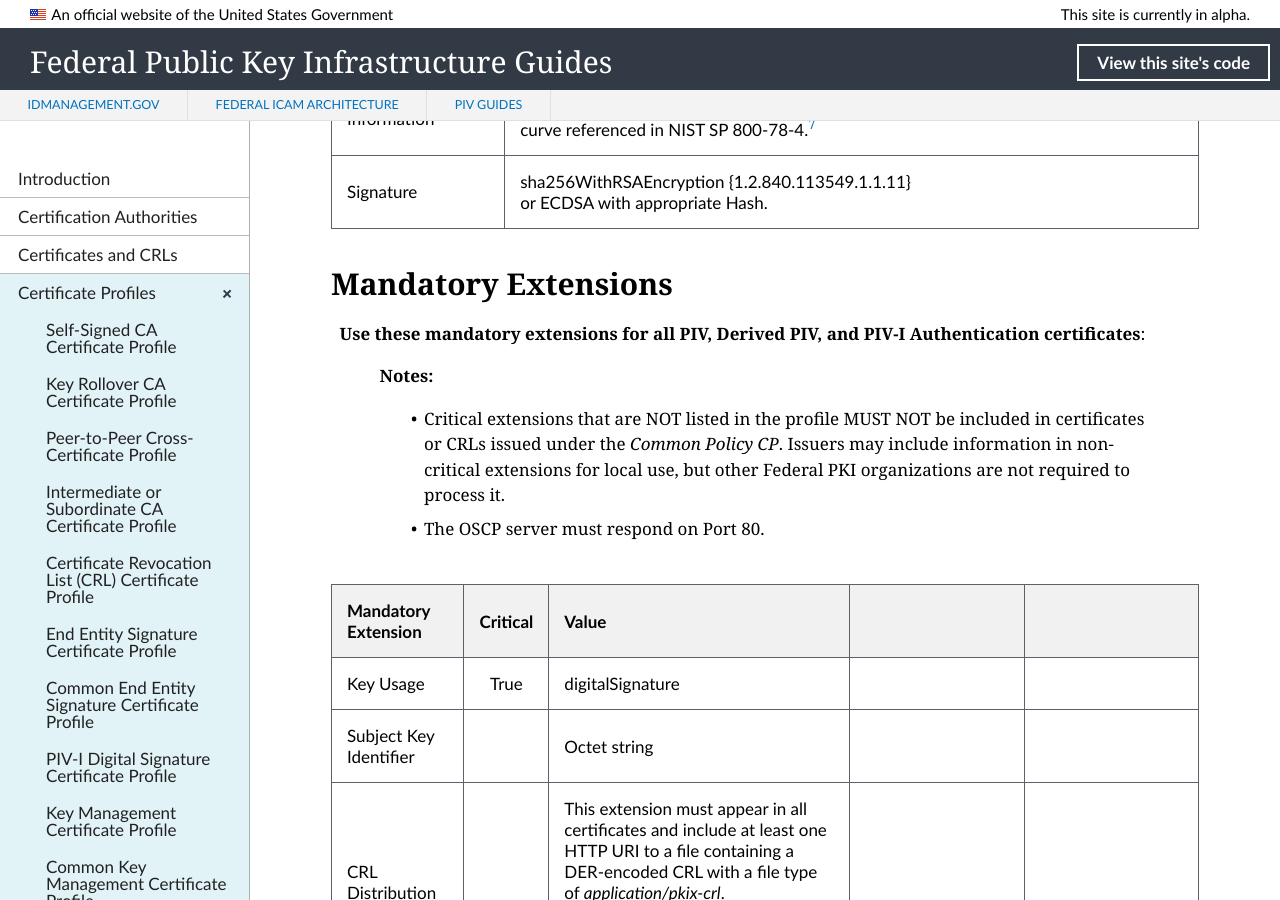
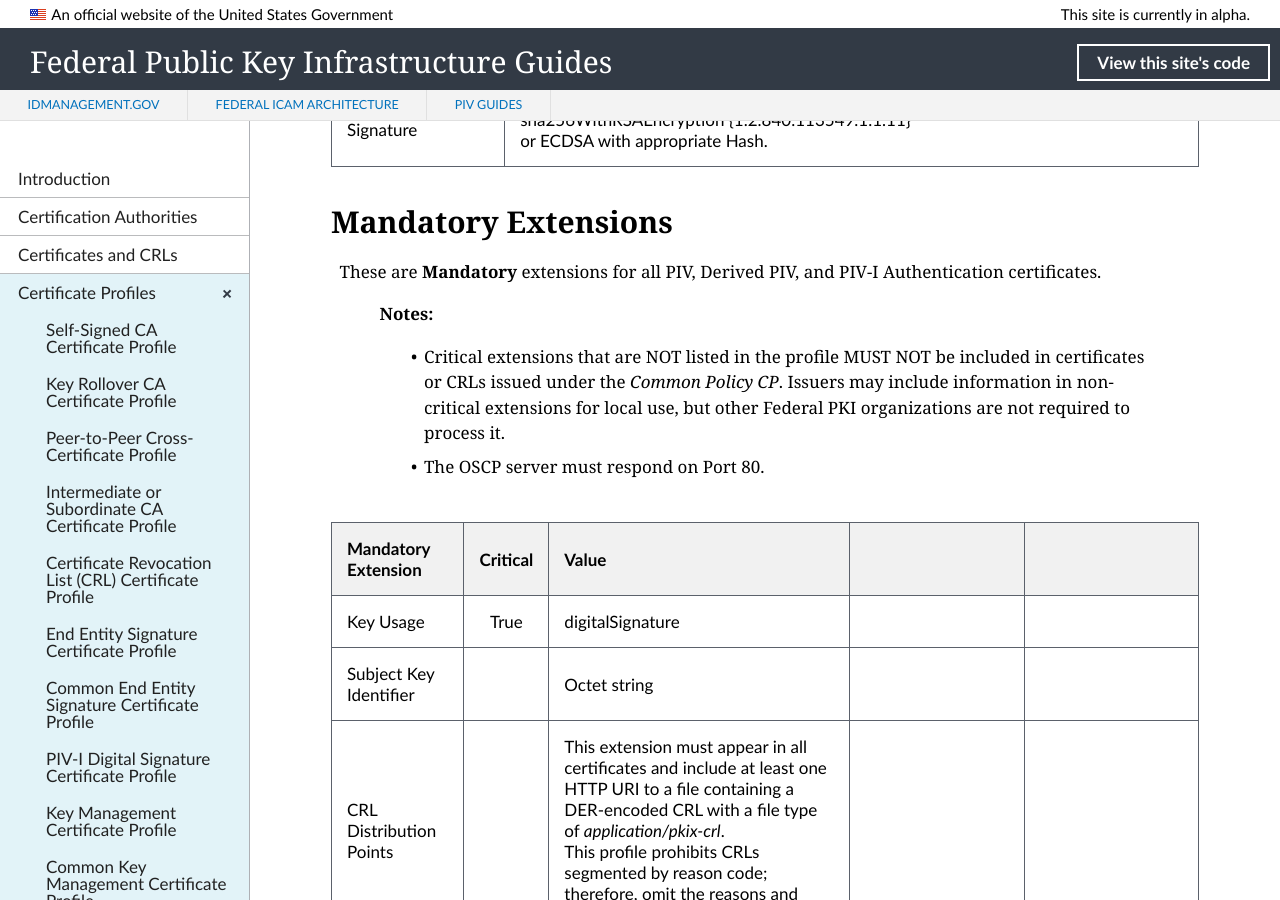
Before and after one commit to GSA/fpki-guides, a Jekyll site: the page built from _profiles/22_all_piv_auth_2.md, in a window 1280 px wide and 900 px high, scrolled down 2121 px. Built offline with Jekyll 4.4.1, drawn with Linux system fonts in a browser that asks for light colours; nearby versions of some CDN libraries; library files that are not in the unit come from our copies; some of the changed text lies outside the part shown.

```diff
--- a/_profiles/22_all_piv_auth_2.md
+++ b/_profiles/22_all_piv_auth_2.md
@@ -54,7 +52,7 @@
 
 ## Mandatory Extensions
 
-**Use these mandatory extensions for all PIV, Derived PIV, and PIV-I Authentication certificates**:
+These are **Mandatory** extensions for all PIV, Derived PIV, and PIV-I Authentication certificates.
 
 >**Notes:**
 * Critical extensions that are NOT listed in the profile MUST NOT be included in certificates or CRLs issued under the _Common Policy CP_. Issuers may include information in non-critical extensions for local use, but other Federal PKI organizations are not required to process it.
@@ -67,7 +65,7 @@
 | CRL Distribution Points   | |  This extension must appear in all certificates and include at least one HTTP URI to a file containing a DER-encoded CRL with a file type of _application/pkix-crl_.<br>This profile prohibits CRLs segmented by reason code; therefore, omit the reasons and cRLIssuer fields. |
 | Authority Key Identifier   |  | Octet string (same as subject key identifier in Issuing CA certificate). | Octet string (same as subject key identifier in Issuing CA certificate). | Octet string (same as subject key identifier in Issuing CA certificate). |
 
-## Mandatory Extensions with Unique Values
+### Mandatory Extensions with Unique Values
 
 | **Mandatory<br>Extension**  | **Critical** | **PIV (14)** | **Derived PIV (15)**  |  **PIV-I (16)** |
 | :-------- | :------ | :----- | :-----  | :-----     |
@@ -78,14 +76,14 @@
 
 ## Optional Extensions
 
-**Use these optional extensions for all PIV, Derived PIV, and PIV-I Authentication certificates**:
+These are **Optional** extensions for PIV, Derived PIV, and PIV-I Authentication certificates.
 
 | **Optional<br>Extension**  | **Critical** | **Value** |
 | :-------- | :------ | :----- |
 | Subject Directory Attributes |    | This extension may be included to indicate the cardholder's country or countries of citizenship, as specified in RFC 5280.</sup><br>countryOfCitizenship {1.3.6.1.5.5.7.9.4}<br>ISO 3166<sup>[9](#9)</sup> specifies country codes. |
 | Issuer Alternative Name     |   |   |
 
-## Optional Extensions with Unique Values
+### Optional Extensions with Unique Values
 
 | **Optional<br>Extension**  | **Critical** | **PIV (14)** | **Derived PIV (15)**  |  **PIV-I (16)** |
 | :-------- | :------ | :----- | :-----  | :-----     |
```
Also changed, not shown: other parts of _profiles/22_all_piv_auth_2.md (+4 -6 lines).
